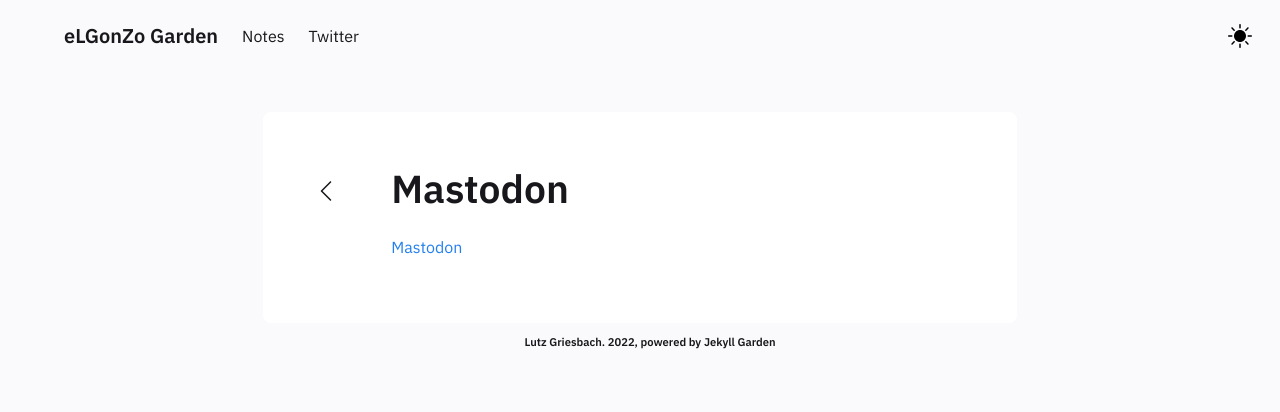
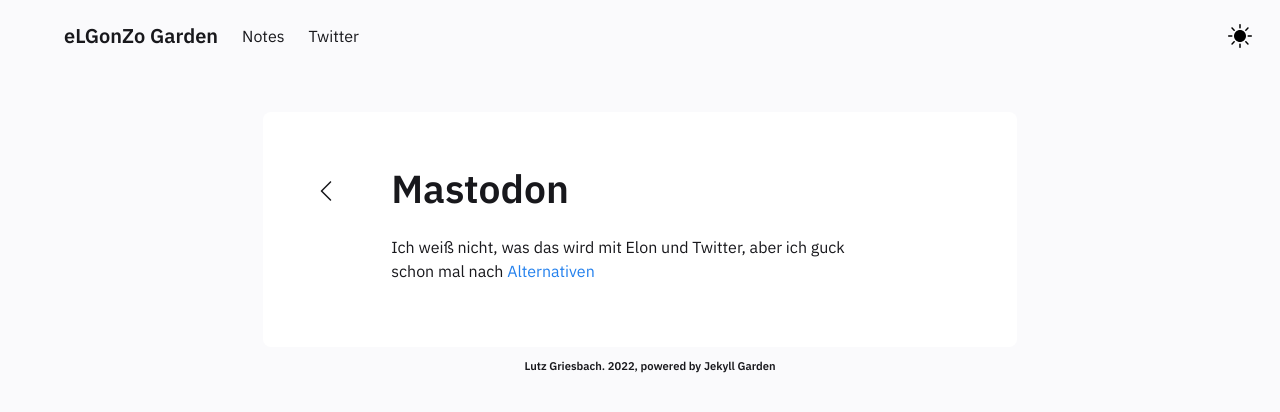
Before and after one commit to elgonzode/elgonzode.github.io-old, a Jekyll site: the page built from _notes/Public/Mastodon.md, in a window 1280 px wide. Shown: the top 412 px of the page. Built offline with Jekyll 4.4.1, drawn with Linux system fonts in a browser that asks for light colours.

Commit message:
Update Mastodon.md

```diff
--- a/_notes/Public/Mastodon.md
+++ b/_notes/Public/Mastodon.md
@@ -7,4 +7,4 @@ date : 13-05-2022
 
 
 
-<a rel="me" href="https://norden.social/@elgonzode">Mastodon</a>
+Ich weiß nicht, was das wird mit Elon und Twitter, aber ich guck schon mal nach <a rel="me" href="https://norden.social/@elgonzode">Alternativen</a>
```
